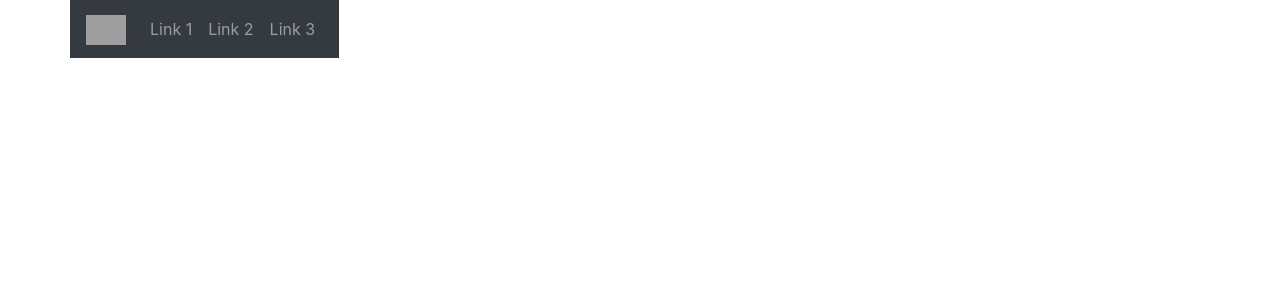
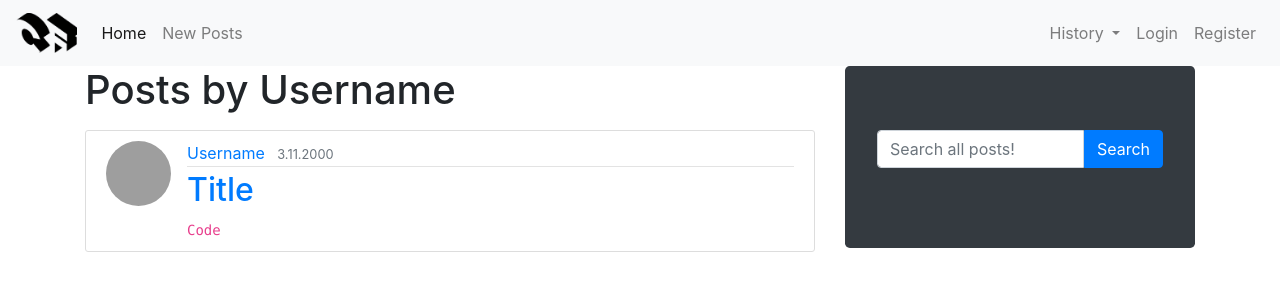
Before and after one commit to LukeZzzHD/CodeFrags, a Flask app: page / in a window 1280 px wide. Shown: the top 300 px of the page. Run offline with Flask 2, Linux system fonts and the light colour scheme; some libraries are stand-ins or nearby versions; grey boxes are pictures that could not be loaded.

Commit message:
Bootstrap added
bs4

```diff
--- a/website/static/master.css
+++ b/website/static/master.css
@@ -0,0 +1,29 @@
+#searchPosts {
+  border-top-left-radius: 0px!important;
+  border-bottom-left-radius: 0px!important;
+}
+
+.content-section {
+  background: #ffffff;
+  padding: 10px 20px;
+  border: 1px solid #dddddd;
+  border-radius: 3px;
+  margin-bottom: 20px;
+}
+
+.article-img {
+  height: 65px;
+  width: 65px;
+  margin-right: 16px;
+}
+
+.article-metadata {
+  padding-bottom: 1px;
+  margin-bottom: 4px;
+  border-bottom: 1px solid #e3e3e3
+}
+
+.article-metadata a:hover {
+  color: #333;
+  text-decoration: none;
+}
--- a/website/templates/layout.html
+++ b/website/templates/layout.html
@@ -1,8 +1,11 @@
 <!DOCTYPE html>
 <html lang="en" dir="ltr">
   <head>
+    <script src="https://code.jquery.com/jquery-3.2.1.slim.min.js" integrity="sha384-KJ3o2DKtIkvYIK3UENzmM7KCkRr/rE9/Qpg6aAZGJwFDMVNA/GpGFF93hXpG5KkN" crossorigin="anonymous"></script>
+    <script src="https://cdnjs.cloudflare.com/ajax/libs/popper.js/1.12.9/umd/popper.min.js" integrity="sha384-ApNbgh9B+Y1QKtv3Rn7W3mgPxhU9K/ScQsAP7hUibX39j7fakFPskvXusvfa0b4Q" crossorigin="anonymous"></script>
+    <script src="https://maxcdn.bootstrapcdn.com/bootstrap/4.0.0/js/bootstrap.min.js" integrity="sha384-JZR6Spejh4U02d8jOt6vLEHfe/JQGiRRSQQxSfFWpi1MquVdAyjUar5+76PVCmYl" crossorigin="anonymous"></script>
     <link rel="stylesheet" href="https://maxcdn.bootstrapcdn.com/bootstrap/4.0.0/css/bootstrap.min.css" integrity="sha384-Gn5384xqQ1aoWXA+058RXPxPg6fy4IWvTNh0E263XmFcJlSAwiGgFAW/dAiS6JXm" crossorigin="anonymous">
-    <script src="https://maxcdn.bootstrapcdn.com/bootstrap/4.0.0/js/bootstrap.min.js" integrity="sha384-JZR6Spejh4U02d8jOt6vLEHfe/JQGiRRSQQxSfFWpi1MquVdAyjUar5+76PVCmYl" crossorigin="anonymous"></script>
+    <link rel="stylesheet" href="{{ url_for('static', filename='master.css') }}">
     {% if title %}
       <title>{{ title }} - CFrags</title>
     {% else %}
@@ -11,10 +14,34 @@
     <meta name="viewport" content="width=device-width, initial-scale=1.0">
   </head>
   <body>
+    {% include "navbar.html" %}
     <div class="container">
       <div class="row">
-        <div class="col-lg-">
-          {% include "navbar.html" %}
+        <div class="col-lg-8 col-md-12">
+          <h1 class="mb-3">Posts by Username</h1>
+        <article class="media content-section">
+          <img class="rounded-circle article-img" src="#">
+          <div class="media-body">
+            <div class="article-metadata">
+              <a class="mr-2" href="#">Username</a>
+              <small class="text-muted">3.11.2000</small>
+            </div>
+            <h2><a class="article-title" href="#">Title</a></h2>
+            <code class="article-content">Code</code>
+          </div>
+        </article>
+        </div>
+        <div class="col-lg-4 d-none d-lg-block hidden-md">
+          <div class="jumbotron bg-dark">
+            <div class="form-group">
+              <form action="" method="POST">
+                <div class="input-group">
+                    <input type="text" class="form-control" placeholder="Search all posts!"/>
+                    <input id="searchPosts" type="submit" value="Search" class="btn btn-primary" />
+                </div>
+              </form>
+            </div>
+          </div>
         </div>
       </div>
     </div>
--- a/website/templates/navbar.html
+++ b/website/templates/navbar.html
@@ -1,19 +1,36 @@
-<nav class="navbar navbar-expand-sm bg-dark navbar-dark">
-  <!-- Brand/logo -->
+<nav class="navbar navbar-expand-lg navbar-light bg-light">
     <a class="navbar-brand" href="#">
-    <img src="bird.jpg" alt="logo" style="width:40px;">
+      <img src="{{ url_for('static', filename='Logo.png') }}" alt="logo" style="height:40px;">
     </a>
-
-  <!-- Links -->
-  <ul class="navbar-nav">
-    <li class="nav-item">
-      <a class="nav-link" href="#">Link 1</a>
+    <button class="navbar-toggler" type="button" data-toggle="collapse" data-target="#navbarNavDropdown" aria-controls="navbarNavDropdown" aria-expanded="false" aria-label="Toggle navigation">
+        <span class="navbar-toggler-icon"></span>
+    </button>
+    <div id="navbarNavDropdown" class="navbar-collapse collapse">
+        <ul class="navbar-nav mr-auto">
+            <li class="nav-item active">
+                <a class="nav-link" href="#">Home <span class="sr-only">(current)</span></a>
             </li>
             <li class="nav-item">
-      <a class="nav-link" href="#">Link 2</a>
+                <a class="nav-link" href="#">New Posts</a>
+            </li>
+
+        </ul>
+        <ul class="navbar-nav">
+            <li class="nav-item dropdown">
+                <a class="nav-link dropdown-toggle" id="navbarDropdownMenuLink" data-toggle="dropdown" aria-haspopup="true" aria-expanded="false">
+                  History
+                </a>
+                <div class="dropdown-menu" aria-labelledby="navbarDropdownMenuLink">
+                    <a class="dropdown-item" href="#">Your Posts</a>
+                    <a class="dropdown-item" href="#">Your Comments</a>
+                </div>
             </li>
             <li class="nav-item">
-      <a class="nav-link" href="#">Link 3</a>
+                <a class="nav-link" href="#">Login</a>
+            </li>
+            <li class="nav-item">
+                <a class="nav-link" href="#">Register</a>
             </li>
         </ul>
+    </div>
 </nav>
```
Also changed, not shown: website/static/Logo.png (added), website/static/script.js (added). Lines whose indentation alone changed are shown as unchanged.
